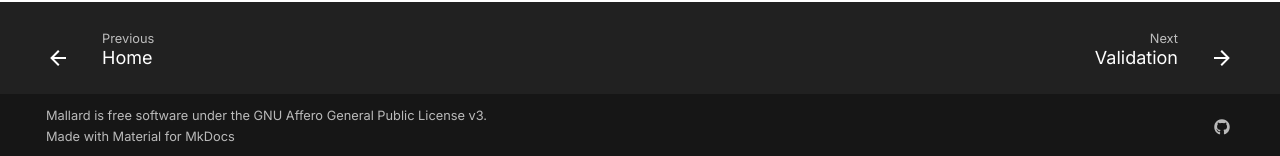
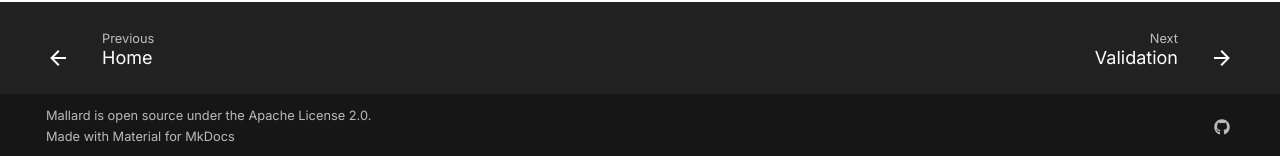
Before and after one commit to MatthewBonanni/mallard-website, an MkDocs documentation site: the page built from content/gallery.md, in a window 1280 px wide and 900 px high, scrolled down 14124 px, cut to the strip 597-900 px from the top of the window. Shown: the part 144-300 px from the top of the strip. Built offline with MkDocs 1.6.1 and Material for MkDocs 9.7.7, drawn with Linux system fonts in a browser that asks for light colours; comment, search, counter and statistics services are not loaded.

Commit message:
License: Apache 2.0 from Mallard 0.7.0
Co-Authored-By: Claude Opus 5.5 <noreply@anthropic.com>

```diff
--- a/mkdocs.yml
+++ b/mkdocs.yml
@@ -4,7 +4,7 @@ site_url: https://matthewbonanni.github.io/mallard/
 repo_url: https://github.com/MatthewBonanni/mallard
 repo_name: MatthewBonanni/mallard
 edit_uri: ""
-copyright: Mallard is free software under the GNU Affero General Public License v3.
+copyright: Mallard is open source under the Apache License 2.0.
 docs_dir: content
 site_dir: out
 
--- a/overrides/home.html
+++ b/overrides/home.html
@@ -13,7 +13,7 @@
             <li><a href="{{ 'validation/#design-order-convergence' | url }}"><strong>Design order 3–6</strong></a> measured on triangles and quadrilaterals</li>
             <li><a href="{{ 'validation/' | url }}"><strong>Validated</strong></a> against exact solutions, theory and published data</li>
             <li><a href="{{ 'docs/performance/' | url }}"><strong>50 million</strong></a> cell time steps per second on one A100 (fifth-order TENO-E, 2D Euler)</li>
-            <li><strong>Open source</strong>, AGPL v3, 300+ tests on every change</li>
+            <li><strong>Open source</strong>, Apache 2.0, 300+ tests on every change</li>
           </ul>
           <a href="{{ 'docs/' | url }}" class="md-button md-button--primary">Get started</a>
           <a href="{{ 'validation/' | url }}" class="md-button">Validation</a>
```
